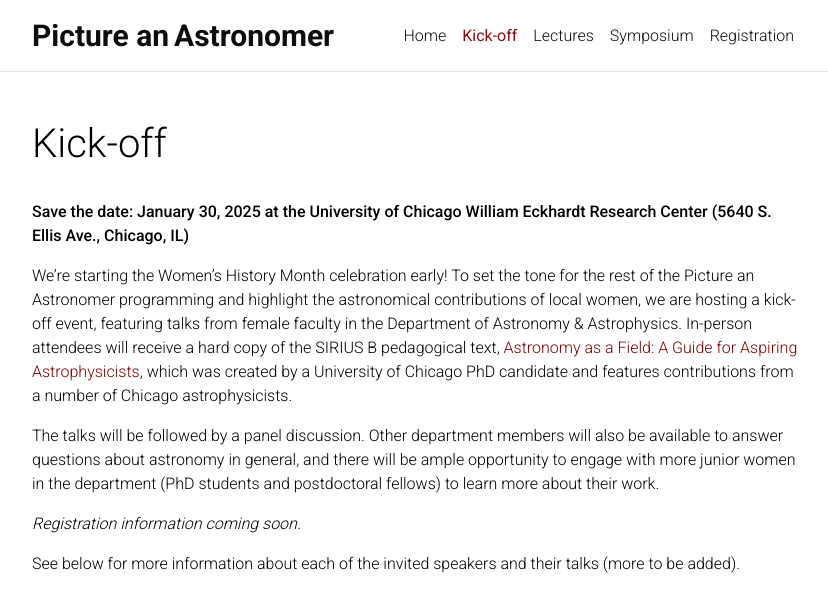
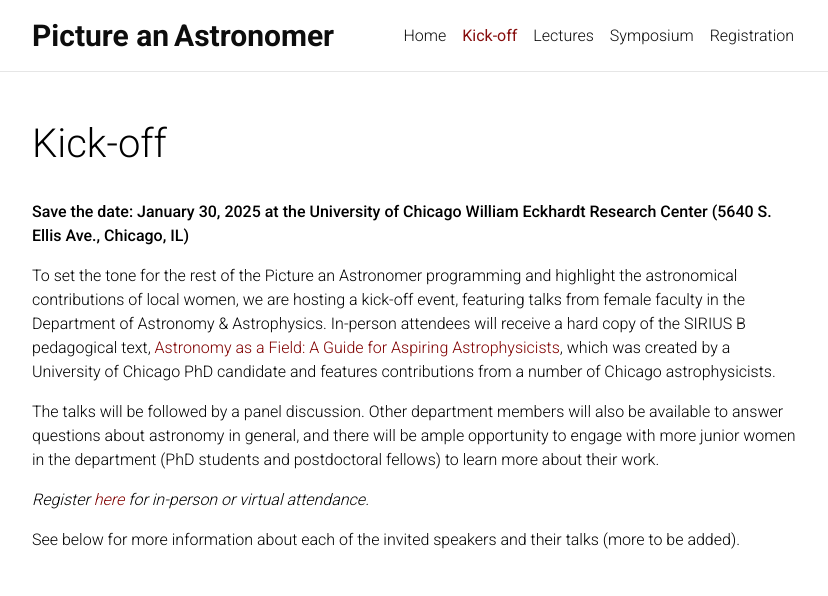
Before and after one commit to pictureanastronomer/pictureanastronomer.github.io, a Jekyll site: the page built from _pages/kick-off.md, in a window 1280 px wide and 1216 px high. Shown: the top 596 px of the window, without its empty margins (223-1051 px from the left). Built offline with Jekyll 4.4.1, drawn with Linux system fonts in a browser that asks for light colours; nearby versions of some CDN libraries; full-size pictures stand in for the smaller copies a plugin makes; comment, search, counter and statistics services are not loaded; a style sheet for code colours, icons or effects is not loaded.

Commit message:
update with kickoff registration

```diff
--- a/_pages/kick-off.md
+++ b/_pages/kick-off.md
@@ -13,11 +13,11 @@
 
 **Save the date: January 30, 2025 at the University of Chicago William Eckhardt Research Center (5640 S. Ellis Ave., Chicago, IL)**
 
-We’re starting the Women’s History Month celebration early! To set the tone for the rest of the Picture an Astronomer programming and highlight the astronomical contributions of local women, we are hosting a kick-off event, featuring talks from female faculty in the Department of Astronomy & Astrophysics. In-person attendees will receive a hard copy of the SIRIUS B pedagogical text, [Astronomy as a Field: A Guide for Aspiring Astrophysicists](https://arxiv.org/abs/2312.04041){:target="_blank"}, which was created by a University of Chicago PhD candidate and features contributions from a number of Chicago astrophysicists.
+To set the tone for the rest of the Picture an Astronomer programming and highlight the astronomical contributions of local women, we are hosting a kick-off event, featuring talks from female faculty in the Department of Astronomy & Astrophysics. In-person attendees will receive a hard copy of the SIRIUS B pedagogical text, [Astronomy as a Field: A Guide for Aspiring Astrophysicists](https://arxiv.org/abs/2312.04041){:target="_blank"}, which was created by a University of Chicago PhD candidate and features contributions from a number of Chicago astrophysicists.
 
 The talks will be followed by a panel discussion. Other department members will also be available to answer questions about astronomy in general, and there will be ample opportunity to engage with more junior women in the department (PhD students and postdoctoral fellows) to learn more about their work.
 
-*Registration information coming soon.*
+*Register [here](https://docs.google.com/forms/d/1aoZqLiu0woXlWP5EOr7J5kd93tlrJpk1bMbaSU4y6Jk/viewform?edit_requested=true){:target="_blank"} for in-person or virtual attendance.*
 
 See below for more information about each of the invited speakers and their talks (more to be added).
 
```
Also changed, not shown: _lecturespeakers/annafrebel.md (+2 -2 lines), _pages/registration.md (+2 -2 lines), assets/img/AnnaFrebel.png (added).
